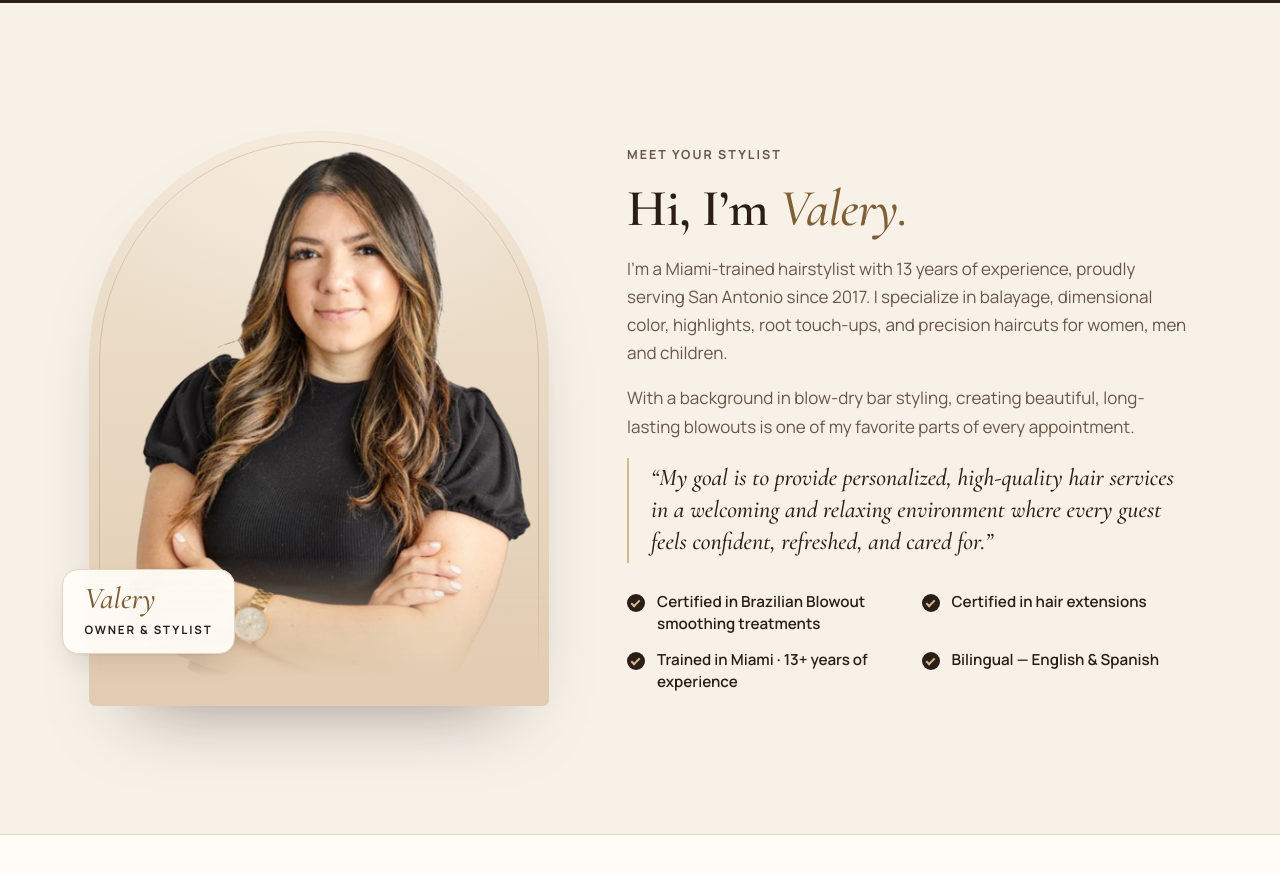
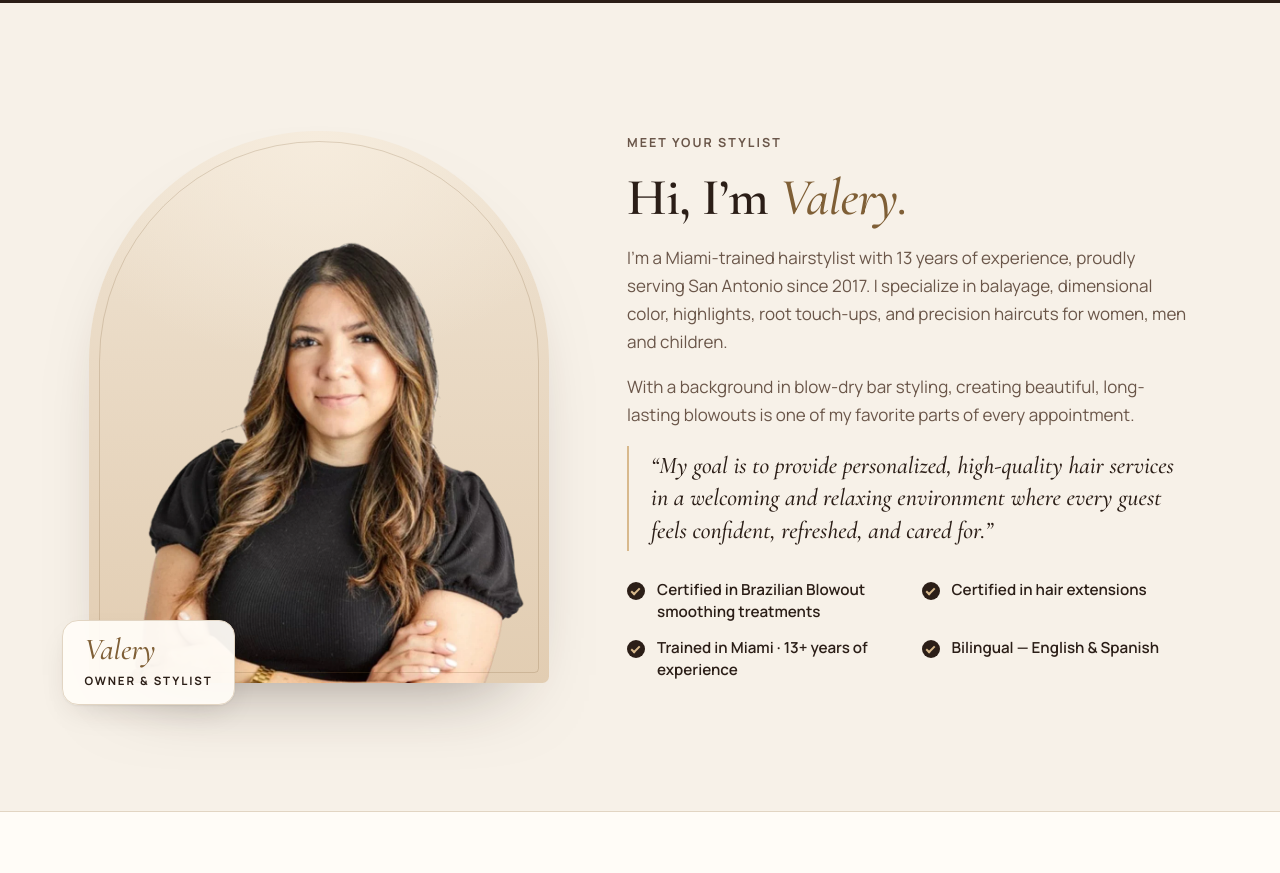
Before and after one commit to wvalerynicole/hairbeatsa-public, a plain HTML site: page public/index.html in a window 1280 px wide. Shown: the part 1040-1913 px from the top of the page. Drawn offline with nearby package versions, Linux system fonts and the light colour scheme.

Commit message:
Fix About portrait rendering
- Crop the cutout with a straight bottom edge and drop the fade overlay
  that looked washed out (especially with browser dark-mode extensions)
- Rename to valery-portrait.webp so browsers fetch the new file
- Cache /images/* for 1 day instead of 30 so photo swaps show up quickly

```diff
--- a/public/index.html
+++ b/public/index.html
@@ -204,7 +204,7 @@
       <div class="container about-grid">
         <figure class="about-media reveal">
           <div class="portrait">
-            <img src="/images/valery.webp" alt="Valery, owner and stylist at Hair Beat, smiling with arms crossed" width="1000" height="1209" loading="lazy" decoding="async">
+            <img src="/images/valery-portrait.webp" alt="Valery, owner and stylist at Hair Beat, smiling with arms crossed" width="1000" height="1000" loading="lazy" decoding="async">
           </div>
           <figcaption class="portrait-tag">
             <span class="portrait-name">Valery</span>
--- a/public/styles.css
+++ b/public/styles.css
@@ -416,7 +416,7 @@ em {
 }
 .portrait {
   position: relative;
-  aspect-ratio: 4 / 5;
+  aspect-ratio: 5 / 6;
   border-radius: 999px 999px var(--radius-lg) var(--radius-lg);
   overflow: hidden;
   background:
@@ -426,10 +426,11 @@ em {
 }
 /* Transparent cutout, so the photo keeps its true colors on any background. */
 .portrait img {
+  position: absolute;
+  left: 0;
+  bottom: 0;
   width: 100%;
-  height: 100%;
-  object-fit: cover;
-  object-position: 50% 0;
+  height: auto;
 }
 .portrait::after {
   content: "";
@@ -439,19 +440,10 @@ em {
   border-radius: 999px 999px 20px 20px;
   pointer-events: none;
 }
-.portrait::before {
-  content: "";
-  position: absolute;
-  inset: auto 0 0 0;
-  height: 26%;
-  background: linear-gradient(180deg, rgba(226, 205, 178, 0), #e2cdb2 80%);
-  z-index: 1;
-  pointer-events: none;
-}
 .portrait-tag {
   position: absolute;
   left: -6%;
-  bottom: 9%;
+  bottom: -22px;
   z-index: 2;
   display: flex;
   flex-direction: column;
@@ -939,7 +931,7 @@ em {
   .stats-grid { grid-template-columns: repeat(2, 1fr); gap: 28px 16px; }
 
   .about-grid { grid-template-columns: 1fr; }
-  .about-media { width: min(100%, 380px); }
+  .about-media { width: min(100%, 380px); margin-bottom: 28px; }
   .portrait-tag { left: -2%; }
   .reviews-head { flex-direction: column; align-items: flex-start; }
   .review-grid { grid-template-columns: 1fr 1fr; }
```
Also changed, not shown: public/images/valery-portrait.webp (added), public/images/valery.webp (deleted), 2 other files.
